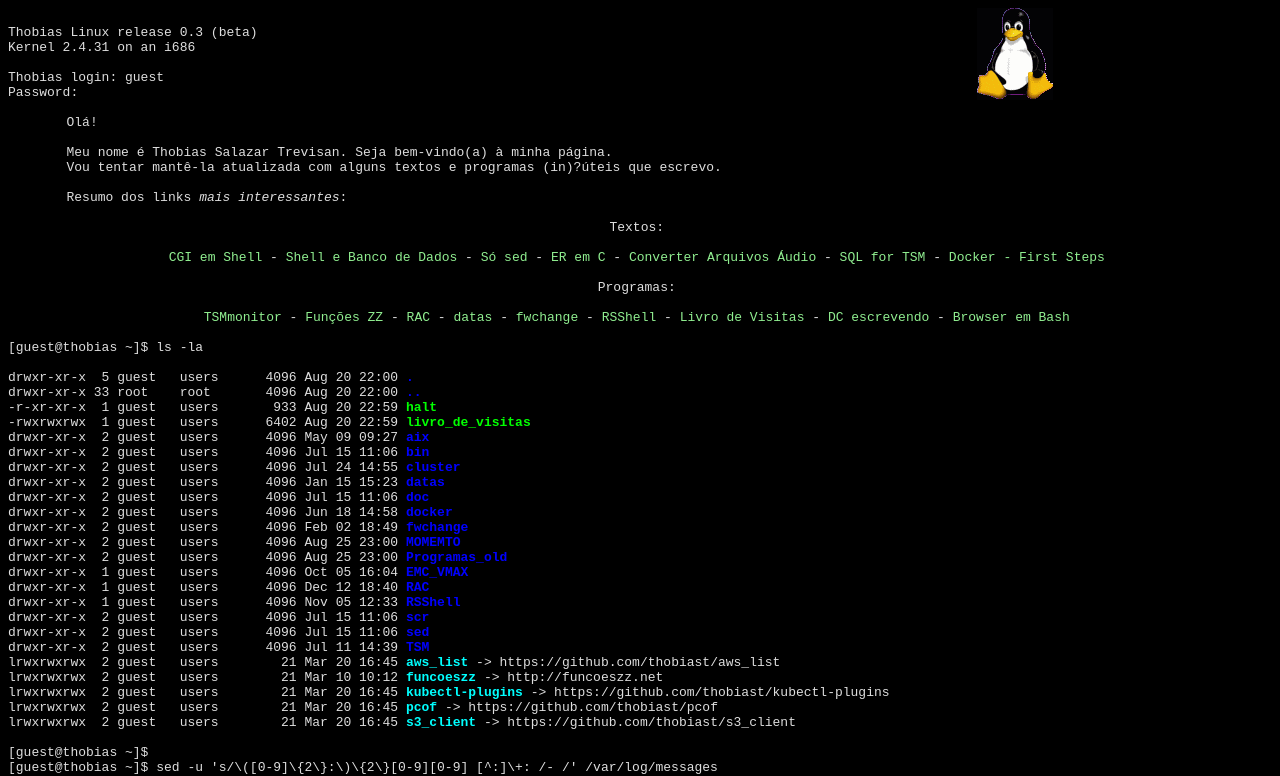
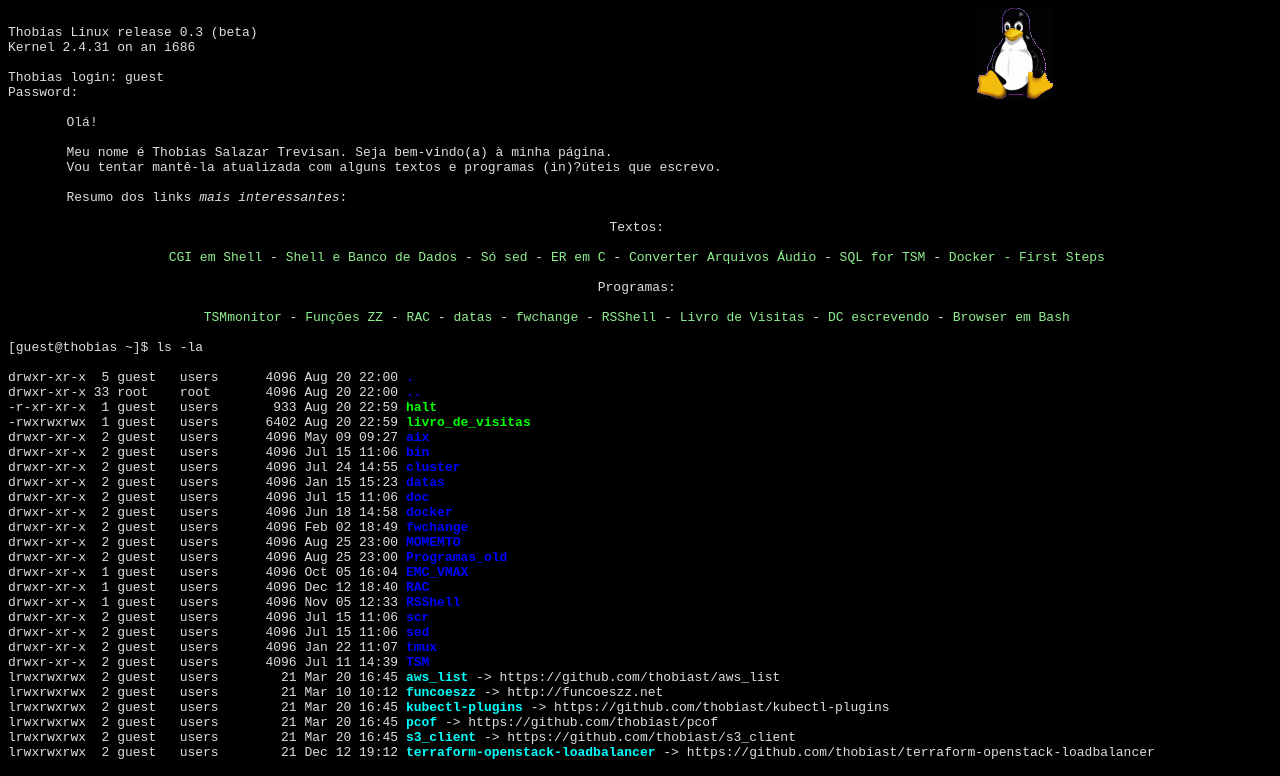
Before and after one commit to thobiast/thobias.org, a plain HTML site: page index.html in a window 1280 px wide. Shown: the top 776 px of the page. Drawn offline with Linux system fonts and the light colour scheme.

Commit message:
index.html - Add link to tmux and terraform-openstack-loadbalancer

```diff
--- a/index.html
+++ b/index.html
@@ -119,6 +119,9 @@ Programas:<br><br>
     4096 Jul 15 11:06 <a href="sed/index.html" class="dir"><b>sed</b></a><br>
 
     drwxr-xr-x&nbsp;&nbsp;2 guest&nbsp;&nbsp;&nbsp;users&nbsp;&nbsp;&nbsp;&nbsp;&nbsp;
+    4096 Jan 22 11:07 <a href="tmux/index.html" class="dir"><b>tmux</b></a><br>
+
+    drwxr-xr-x&nbsp;&nbsp;2 guest&nbsp;&nbsp;&nbsp;users&nbsp;&nbsp;&nbsp;&nbsp;&nbsp;
     4096 Jul 11 14:39 <a href="tsm/index.html" class="dir"><b>TSM</b></a><br>
 
     lrwxrwxrwx&nbsp;&nbsp;2 guest&nbsp;&nbsp;&nbsp;users&nbsp;&nbsp;&nbsp;&nbsp;&nbsp;&nbsp;&nbsp;
@@ -141,6 +144,9 @@ Programas:<br><br>
     21 Mar 20 16:45 <a href="https://github.com/thobiast/s3_client" class="lks">
     <b>s3_client</b></a>&nbsp;->&nbsp;https://github.com/thobiast/s3_client<br>
 
+    lrwxrwxrwx&nbsp;&nbsp;2 guest&nbsp;&nbsp;&nbsp;users&nbsp;&nbsp;&nbsp;&nbsp;&nbsp;&nbsp;&nbsp;
+    21 Dec 12 19:12 <a href="https://github.com/thobiast/terraform-openstack-loadbalancer" class="lks">
+    <b>terraform-openstack-loadbalancer</b></a>&nbsp;->&nbsp;https://github.com/thobiast/terraform-openstack-loadbalancer<br>
 
     <br>
      [guest@thobias ~]$<br>
```
